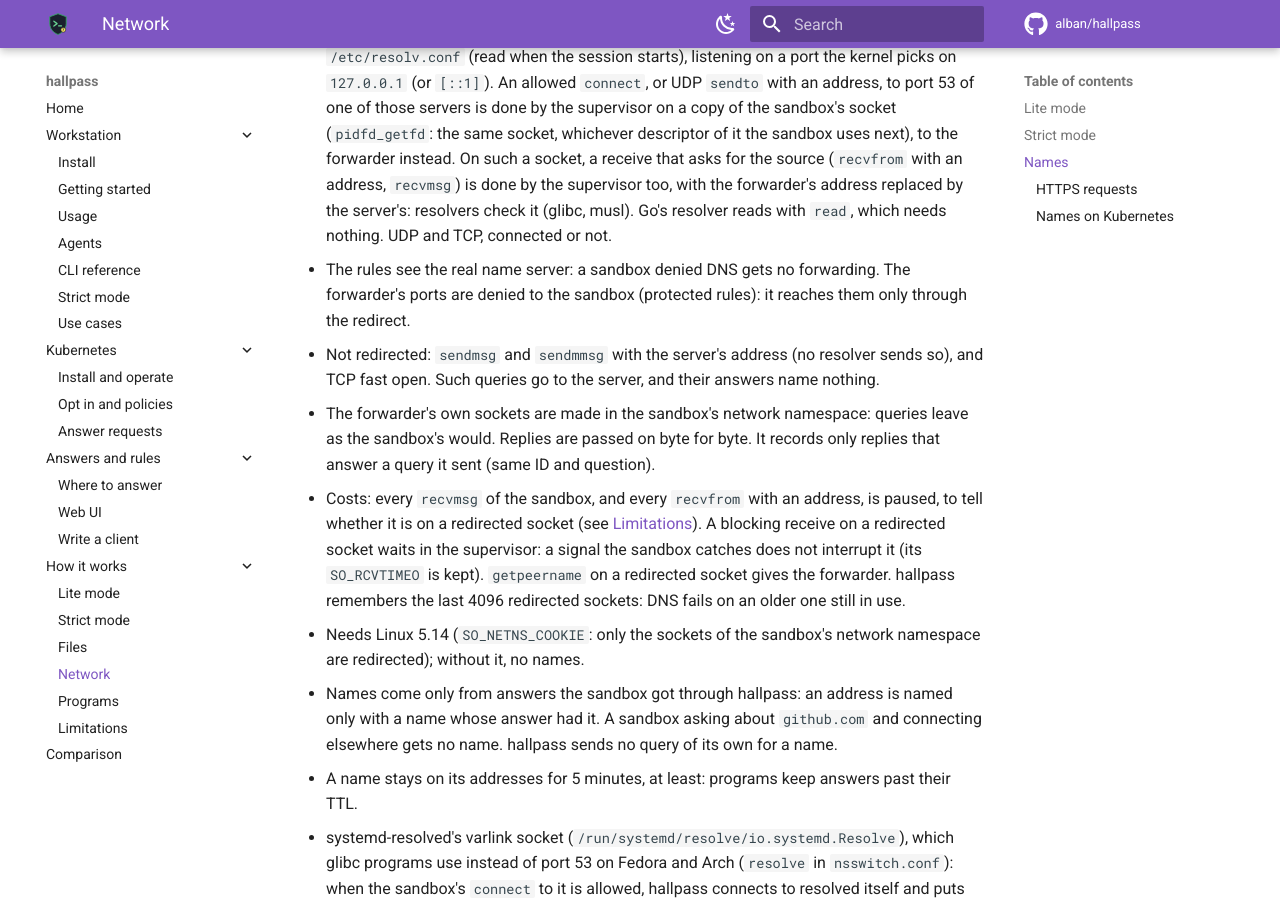
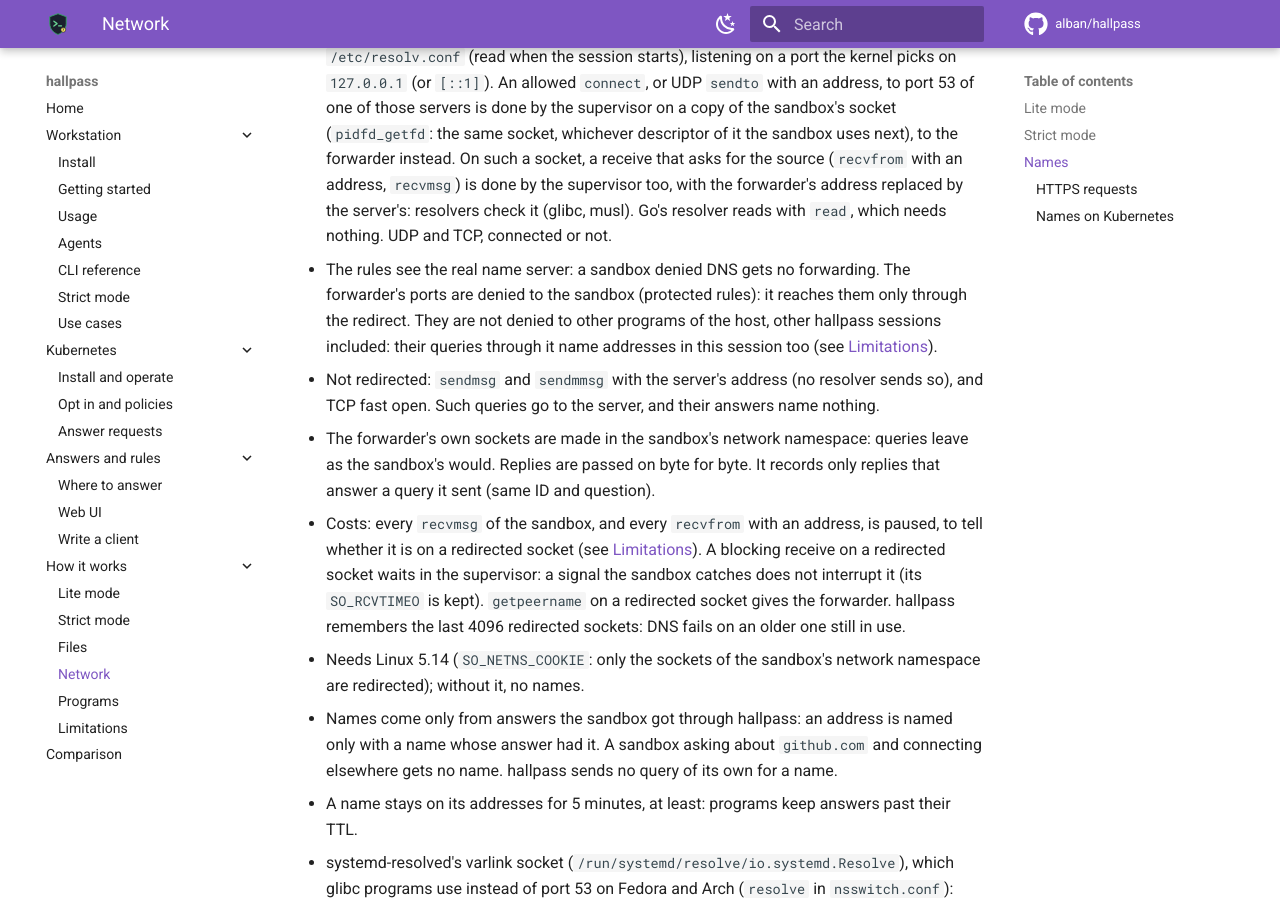
Before and after one commit to alban/hallpass, an MkDocs documentation site: the page built from docs/how-it-works/network.md, in a window 1280 px wide and 900 px high, scrolled down 2648 px. Built offline with MkDocs 1.6.1 and Material for MkDocs 9.7.7, drawn with Linux system fonts in a browser that asks for light colours; comment, search, counter and statistics services are not loaded.

Commit message:
docs: the gaps of the DNS redirect in the limitations
sendmsg/sendmmsg with an address and TCP fast open are not redirected;
the workstation's forwarder is not denied to other programs of the host;
a container restored after hallpass-node restarted has no names.

Assisted-by: Claude Opus 5.5
Co-authored-by: Copilot <223556219+Copilot@users.noreply.github.com>
Signed-off-by: Alban Crequy <albancrequy@microsoft.com>

```diff
--- a/docs/how-it-works/network.md
+++ b/docs/how-it-works/network.md
@@ -53,7 +53,7 @@ See [Limitations](limitations.md#network).
 Connect prompts name the address: `github.com (140.82.112.3:443)`. On a workstation, with `--dns=observe` (the default of `hallpass`), the sandbox's DNS queries go through a forwarder of hallpass's, which reads the answers; on Kubernetes, hallpass-node relays them (see [below](#names-on-kubernetes)).
 
 - Before the sandbox starts, hallpass starts a forwarder for each name server of the host's `/etc/resolv.conf` (read when the session starts), listening on a port the kernel picks on `127.0.0.1` (or `[::1]`). An allowed `connect`, or UDP `sendto` with an address, to port 53 of one of those servers is done by the supervisor on a copy of the sandbox's socket (`pidfd_getfd`: the same socket, whichever descriptor of it the sandbox uses next), to the forwarder instead. On such a socket, a receive that asks for the source (`recvfrom` with an address, `recvmsg`) is done by the supervisor too, with the forwarder's address replaced by the server's: resolvers check it (glibc, musl). Go's resolver reads with `read`, which needs nothing. UDP and TCP, connected or not.
-- The rules see the real name server: a sandbox denied DNS gets no forwarding. The forwarder's ports are denied to the sandbox (protected rules): it reaches them only through the redirect.
+- The rules see the real name server: a sandbox denied DNS gets no forwarding. The forwarder's ports are denied to the sandbox (protected rules): it reaches them only through the redirect. They are not denied to other programs of the host, other hallpass sessions included: their queries through it name addresses in this session too (see [Limitations](limitations.md#network)).
 - Not redirected: `sendmsg` and `sendmmsg` with the server's address (no resolver sends so), and TCP fast open. Such queries go to the server, and their answers name nothing.
 - The forwarder's own sockets are made in the sandbox's network namespace: queries leave as the sandbox's would. Replies are passed on byte for byte. It records only replies that answer a query it sent (same ID and question).
 - Costs: every `recvmsg` of the sandbox, and every `recvfrom` with an address, is paused, to tell whether it is on a redirected socket (see [Limitations](limitations.md#network)). A blocking receive on a redirected socket waits in the supervisor: a signal the sandbox catches does not interrupt it (its `SO_RCVTIMEO` is kept). `getpeername` on a redirected socket gives the forwarder. hallpass remembers the last 4096 redirected sockets: DNS fails on an older one still in use.
```
Also changed, not shown: docs/how-it-works/limitations.md (+1 -0 lines).
